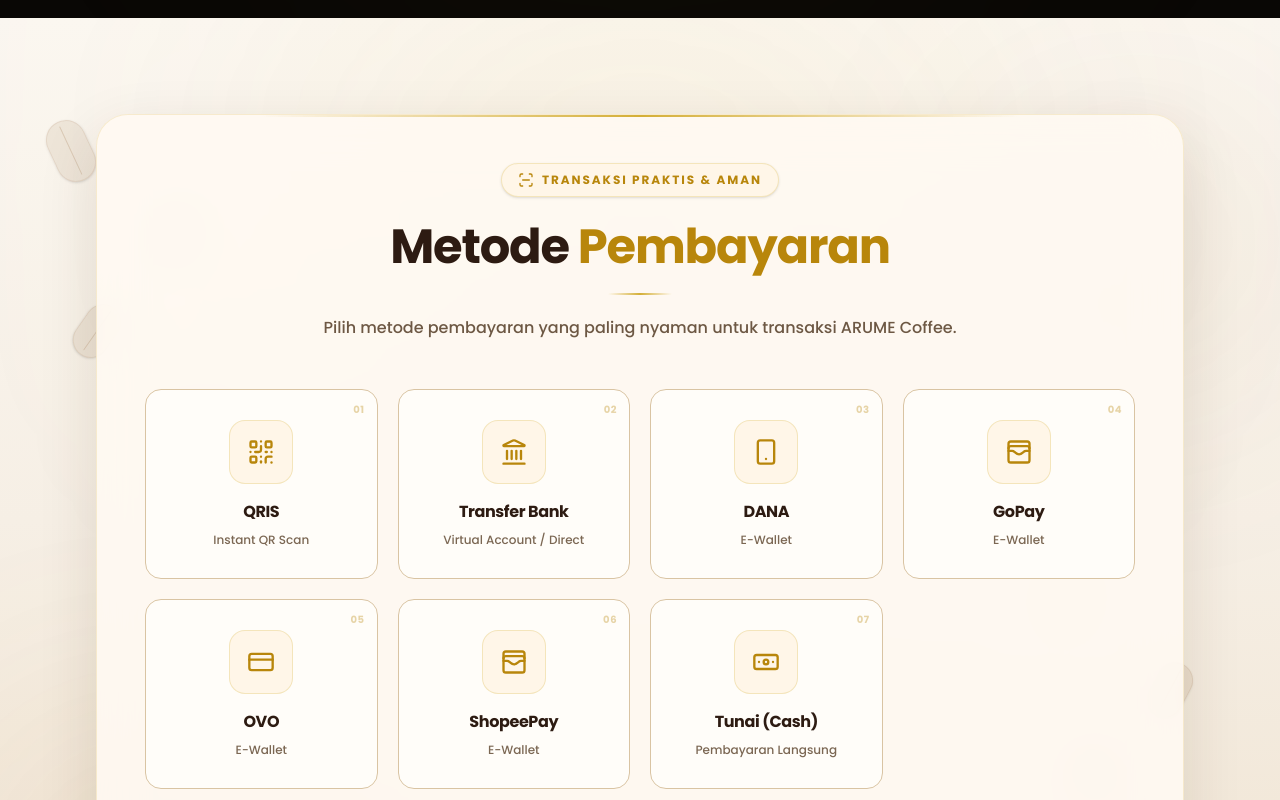
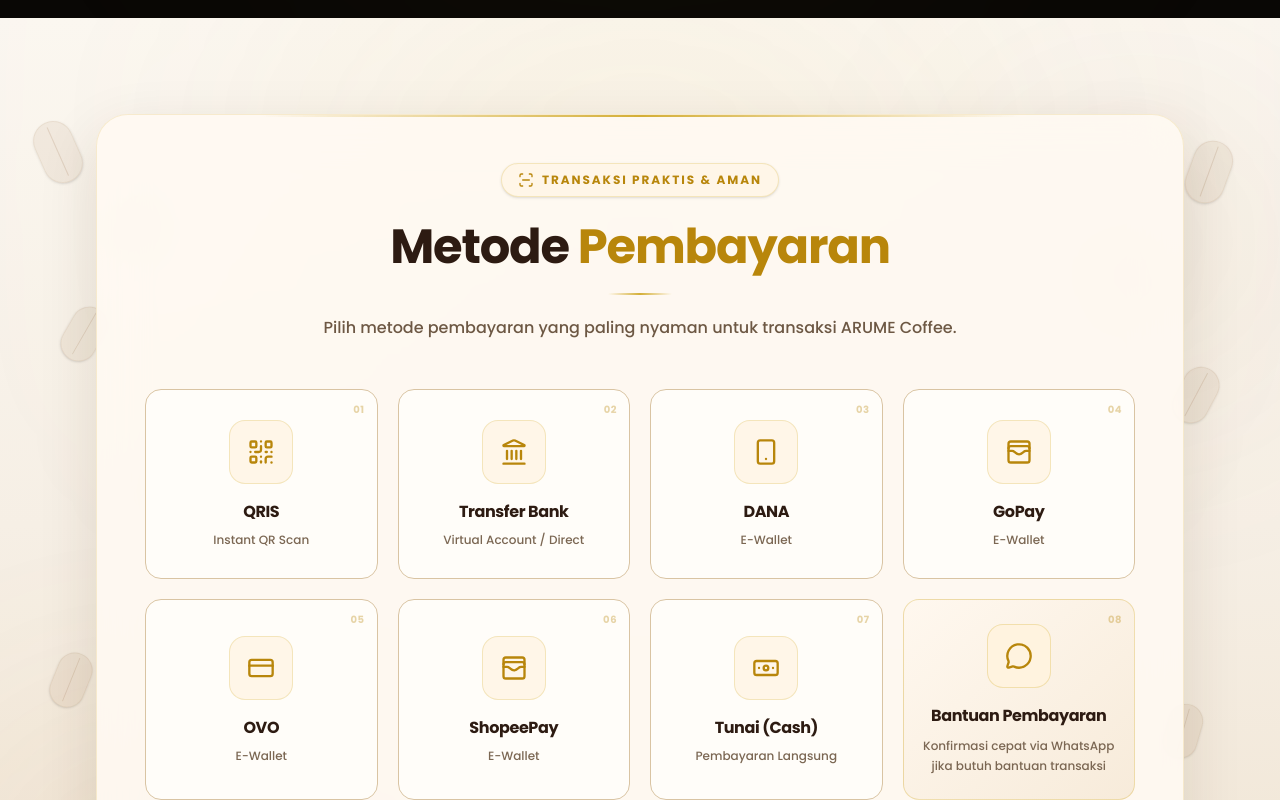
Before and after one commit to Diyan21/Arume, a React (Vite) app in the folder arume-coffee/: page / in a window 1280 px wide. Shown: the part 3060-3860 px from the top of the page. Built offline with nearby package versions, Linux system fonts and the light colour scheme; a web font is replaced by a local one.

Commit message:
Update PaymentSection.tsx

```diff
--- a/arume-coffee/src/components/PaymentSection.tsx
+++ b/arume-coffee/src/components/PaymentSection.tsx
@@ -4,13 +4,15 @@
   QrCode,
   Landmark,
   Banknote,
-  WalletCards,
-  Smartphone,
   ShieldCheck,
   ScanLine,
+  Smartphone,
+  WalletCards,
+  BadgeHelp,
+  MessageCircle,
 } from 'lucide-react';
 
-import { PAYMENT_METHODS } from '../data/coffeeData';
+import { PAYMENT_METHODS, CONTACT_INFO } from '../data/coffeeData';
 
 export const PaymentSection: React.FC = () => {
   const getPaymentIcon = (name: string) => {
@@ -41,18 +43,20 @@
     }
   };
 
-  const beanDecorTop = [
-    { top: '10%', left: '4%', rotate: '-25deg', scale: '1' },
-    { top: '18%', left: '12%', rotate: '18deg', scale: '0.8' },
-    { top: '28%', left: '6%', rotate: '35deg', scale: '0.9' },
-    { top: '38%', left: '14%', rotate: '-12deg', scale: '0.7' },
-  ];
+  const beanDecor = [
+    { top: '10%', left: '3%', rotate: '-24deg', scale: '1' },
+    { top: '17%', left: '9%', rotate: '18deg', scale: '0.85' },
+    { top: '28%', left: '5%', rotate: '30deg', scale: '0.9' },
+    { top: '43%', left: '10%', rotate: '-10deg', scale: '0.78' },
+    { top: '62%', left: '4%', rotate: '22deg', scale: '0.88' },
+    { top: '78%', left: '11%', rotate: '-30deg', scale: '0.75' },
 
-  const beanDecorBottom = [
-    { bottom: '12%', right: '5%', rotate: '20deg', scale: '1' },
-    { bottom: '22%', right: '13%', rotate: '-18deg', scale: '0.8' },
-    { bottom: '30%', right: '7%', rotate: '28deg', scale: '0.9' },
-    { bottom: '40%', right: '15%', rotate: '-30deg', scale: '0.7' },
+    { top: '12%', right: '4%', rotate: '20deg', scale: '1' },
+    { top: '22%', right: '10%', rotate: '-15deg', scale: '0.82' },
+    { top: '34%', right: '5%', rotate: '28deg', scale: '0.92' },
+    { top: '48%', right: '12%', rotate: '-22deg', scale: '0.78' },
+    { top: '67%', right: '6%', rotate: '16deg', scale: '0.86' },
+    { top: '80%', right: '10%', rotate: '-26deg', scale: '0.74' },
   ];
 
   return (
@@ -65,39 +69,21 @@
       <div className="absolute bottom-0 left-0 w-72 h-72 bg-[#c08a3e]/10 rounded-full blur-[120px] pointer-events-none" />
       <div className="absolute top-20 right-0 w-72 h-72 bg-[#8b5a2b]/8 rounded-full blur-[120px] pointer-events-none" />
 
-      {/* Coffee Bean Decoration - Top Left */}
+      {/* Coffee Bean Decorations */}
       <div className="absolute inset-0 pointer-events-none hidden md:block">
-        {beanDecorTop.map((bean, index) => (
+        {beanDecor.map((bean, index) => (
           <div
-            key={`top-bean-${index}`}
+            key={`bean-${index}`}
             className="absolute"
             style={{
               top: bean.top,
-              left: bean.left,
+              left: 'left' in bean ? bean.left : undefined,
+              right: 'right' in bean ? bean.right : undefined,
               transform: `rotate(${bean.rotate}) scale(${bean.scale})`,
             }}
           >
-            <div className="relative w-10 h-16 rounded-full bg-[#8b5a2b]/10 border border-[#8b5a2b]/10 shadow-sm">
-              <div className="absolute left-1/2 top-1 -translate-x-1/2 w-[1px] h-[85%] bg-[#8b5a2b]/20 rounded-full" />
-            </div>
-          </div>
-        ))}
-      </div>
-
-      {/* Coffee Bean Decoration - Bottom Right */}
-      <div className="absolute inset-0 pointer-events-none hidden md:block">
-        {beanDecorBottom.map((bean, index) => (
-          <div
-            key={`bottom-bean-${index}`}
-            className="absolute"
-            style={{
-              bottom: bean.bottom,
-              right: bean.right,
-              transform: `rotate(${bean.rotate}) scale(${bean.scale})`,
-            }}
-          >
-            <div className="relative w-10 h-16 rounded-full bg-[#8b5a2b]/10 border border-[#8b5a2b]/10 shadow-sm">
-              <div className="absolute left-1/2 top-1 -translate-x-1/2 w-[1px] h-[85%] bg-[#8b5a2b]/20 rounded-full" />
+            <div className="relative w-10 h-16 rounded-full bg-[#8b5a2b]/8 border border-[#8b5a2b]/8 shadow-sm">
+              <div className="absolute left-1/2 top-1 -translate-x-1/2 w-[1px] h-[85%] bg-[#8b5a2b]/16 rounded-full" />
             </div>
           </div>
         ))}
@@ -215,6 +201,72 @@
                 </span>
               </div>
             ))}
+
+            {/* Extra Fill Card */}
+            <a
+              href={CONTACT_INFO.whatsappUrl}
+              target="_blank"
+              rel="noopener noreferrer"
+              className="
+                relative
+                group
+                min-h-[175px]
+                sm:min-h-[190px]
+                rounded-2xl
+                border
+                border-[#d4af37]/35
+                bg-gradient-to-br
+                from-[#fff8ef]
+                to-[#f7ebda]
+                px-4
+                py-6
+                flex
+                flex-col
+                items-center
+                justify-center
+                text-center
+                transition-all
+                duration-300
+                hover:-translate-y-1
+                hover:border-[#b8860b]/70
+                hover:shadow-[0_15px_35px_rgba(180,134,11,0.14)]
+              "
+            >
+              <span className="absolute top-3 right-3 text-[10px] font-bold tracking-wider text-[#b8860b]/35">
+                08
+              </span>
+
+              <div
+                className="
+                  w-14
+                  h-14
+                  sm:w-16
+                  sm:h-16
+                  rounded-2xl
+                  bg-[#fff3df]
+                  border
+                  border-[#d4af37]/30
+                  flex
+                  items-center
+                  justify-center
+                  mb-4
+                  transition-all
+                  duration-300
+                  group-hover:bg-[#ffeaca]
+                  group-hover:border-[#d4af37]/70
+                "
+              >
+                <MessageCircle className="w-7 h-7 text-[#b8860b]" />
+              </div>
+
+              <h3 className="text-sm sm:text-base font-extrabold tracking-tight text-[#2d1b12] group-hover:text-[#b8860b] transition-colors">
+                Bantuan Pembayaran
+              </h3>
+
+              <span className="mt-2 text-[11px] sm:text-xs font-medium text-[#7b6753] leading-relaxed">
+                Konfirmasi cepat via WhatsApp jika butuh bantuan transaksi
+              </span>
+            </a>
           </div>
 
           {/* Security Info */}
```
